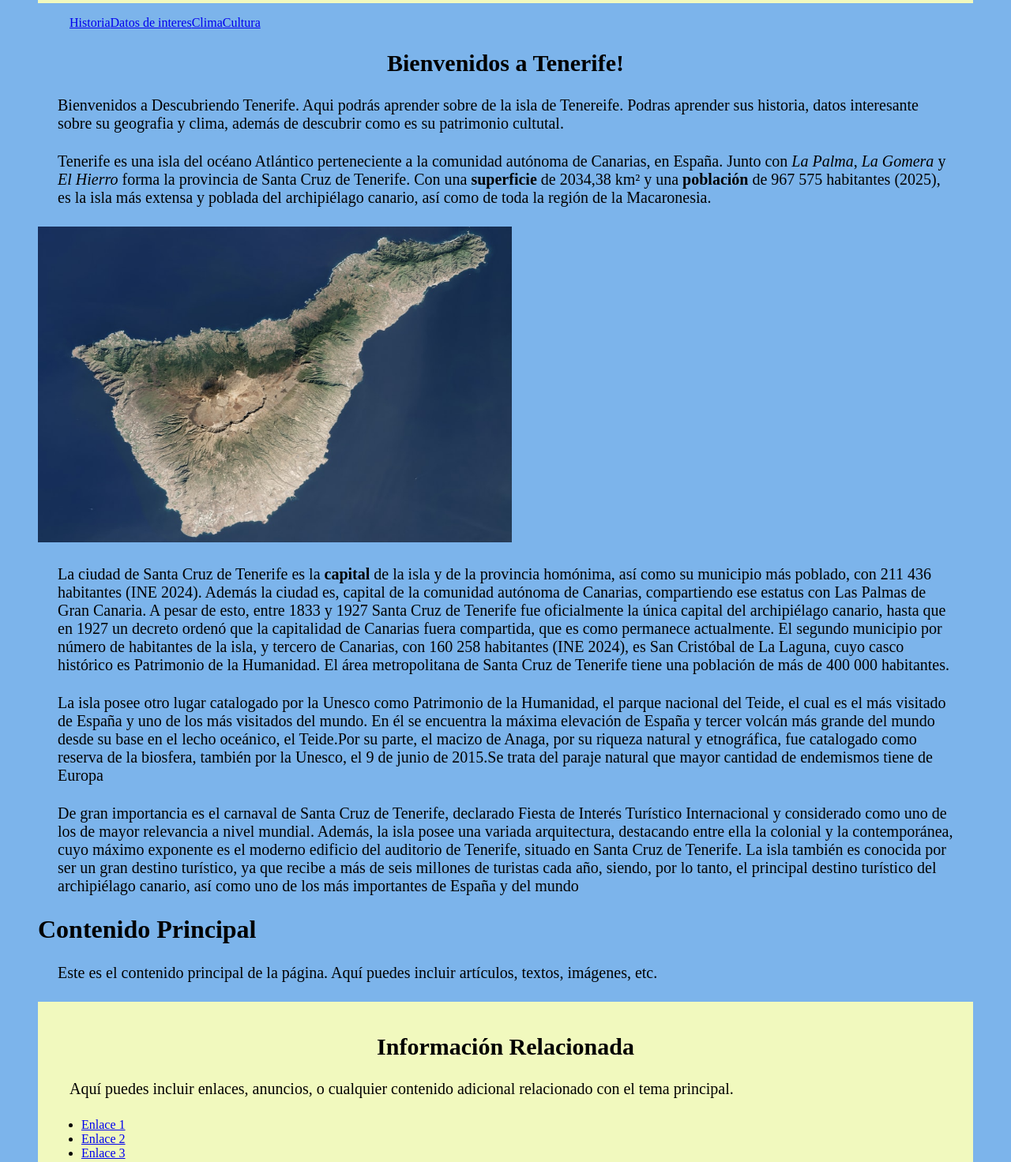
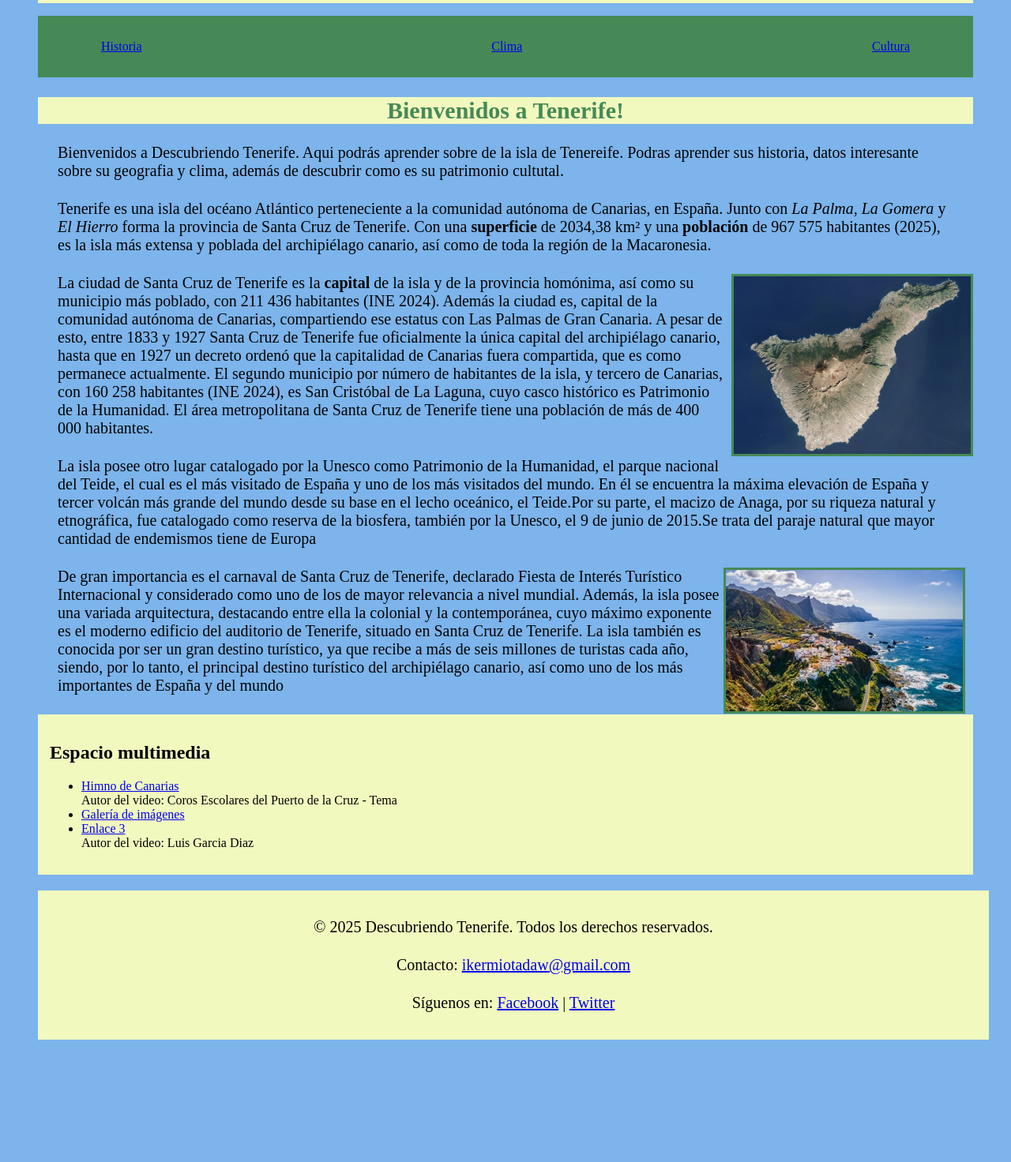
Before and after one commit to ikermiotadaw/Caso-practico-M04, a plain HTML site: page index.html in a window 1280 px wide. Shown: the part 260-1732 px from the top of the page at 79% size. After the commit the page ends 1625 px from the top, so only its background shows below. Drawn offline with Linux system fonts and the light colour scheme.

Commit message:
Mejoras en contenido y CSS
Se ha mejorado el aspecto de la tabla con CSS.
Se ha introducido una nueva imagen y la que estaba se ha colocado mejor en el texto.
El aspecto del navegador también se ha mejorado haciéndolo más acorde al resto de la página y colocando los elementos en horizontal. He realizado algunas otras pequeñas mejoras.

```diff
--- a/index.html
+++ b/index.html
@@ -14,35 +14,33 @@
         ">
         <h1>DESCUBRIENDO TENERIFE</h1>
     </header>
-    <nav>
+    <nav class="navbar">
         <ul>
             <li><a href= "Historia.html">Historia</a></li>
-            <li><a href= "Datosdeinteres.html">Datos de interes</a></li>
             <li><a href= "Clima.html">Clima</a></li>
             <li><a href= "Cultura.html">Cultura</a></li>
+
         </ul>
     </nav>
     <section
->    <h2>Bienvenidos a Tenerife!</h2>
-     <p>Bienvenidos a Descubriendo Tenerife. Aqui podrás aprender sobre de la isla de Tenereife. Podras aprender sus historia, datos interesante sobre su geografia y clima, además de descubrir como es su patrimonio cultutal. </p>
+>    <h2 id="titulo">Bienvenidos a Tenerife!</h2>
+     <p class="parrafo">Bienvenidos a Descubriendo Tenerife. Aqui podrás aprender sobre de la isla de Tenereife. Podras aprender sus historia, datos interesante sobre su geografia y clima, además de descubrir como es su patrimonio cultutal. </p>
      <p>Tenerife es una isla del océano Atlántico perteneciente a la comunidad autónoma de Canarias, en España. Junto con <i>La Palma</i>, <i>La Gomera</i> y <i>El Hierro</i> forma la provincia de Santa Cruz de Tenerife. Con una <strong> superficie </strong> de 2034,38 km² y una <strong>población</strong> de 967 575 habitantes (2025), es la isla más extensa y poblada del archipiélago canario, así como de toda la región de la Macaronesia.</p>
-     <img src="mapageograficodetenerife.jpg" alt="Mapa de Tenerife" width="600" height="400">
+     <img src="mapageograficodetenerife.jpg" alt="Mapa de Tenerife" width="300" height="200" class="imagen-flotante-1">
      <p>La ciudad de Santa Cruz de Tenerife es la <strong>capital</strong> de la isla y de la provincia homónima, así como su municipio más poblado, con 211 436 habitantes (INE 2024). Además la ciudad es, capital de la comunidad autónoma de Canarias, compartiendo ese estatus con Las Palmas de Gran Canaria. A pesar de esto, entre 1833 y 1927 Santa Cruz de Tenerife fue oficialmente la única capital del archipiélago canario, hasta que en 1927 un decreto ordenó que la capitalidad de Canarias fuera compartida, que es como permanece actualmente. El segundo municipio por número de habitantes de la isla, y tercero de Canarias, con 160 258 habitantes (INE 2024), es San Cristóbal de La Laguna, cuyo casco histórico es Patrimonio de la Humanidad. El área metropolitana de Santa Cruz de Tenerife tiene una población de más de 400 000 habitantes.</p>
      <p>La isla posee otro lugar catalogado por la Unesco como Patrimonio de la Humanidad, el parque nacional del Teide, el cual es el más visitado de España y uno de los más visitados del mundo. En él se encuentra la máxima elevación de España y tercer volcán más grande del mundo desde su base en el lecho oceánico, el Teide.Por su parte, el macizo de Anaga, por su riqueza natural y etnográfica, fue catalogado como reserva de la biosfera, también por la Unesco, el 9 de junio de 2015.Se trata del paraje natural que mayor cantidad de endemismos tiene de Europa</p>
+     <img src="tene2.jpg" alt ="Santa Cruz de Tenerife" width="300" height="200" class="imagen-flotante-2">
      <p>De gran importancia es el carnaval de Santa Cruz de Tenerife, declarado Fiesta de Interés Turístico Internacional y considerado como uno de los de mayor relevancia a nivel mundial. Además, la isla posee una variada arquitectura, destacando entre ella la colonial y la contemporánea, cuyo máximo exponente es el moderno edificio del auditorio de Tenerife, situado en Santa Cruz de Tenerife. La isla también es conocida por ser un gran destino turístico, ya que recibe a más de seis millones de turistas cada año, siendo, por lo tanto, el principal destino turístico del archipiélago canario, así como uno de los más importantes de España y del mundo</p>
     </section>
 </body>
-    <main>
-        <h1>Contenido Principal</h1>
-        <p>Este es el contenido principal de la página. Aquí puedes incluir artículos, textos, imágenes, etc.</p>
-    </main>
     <aside>
-        <h2>Información Relacionada</h2>
-        <p>Aquí puedes incluir enlaces, anuncios, o cualquier contenido adicional relacionado con el tema principal.</p>
+        <h2>Espacio multimedia</h2>
         <ul>
-            <li><a href="#">Enlace 1</a></li>
-            <li><a href="#">Enlace 2</a></li>
-            <li><a href="#">Enlace 3</a></li>
+            <li><a href="https://www.youtube.com/watch?v=aAxksvCbYH0&list=RDaAxksvCbYH0&start_radio=1">Himno de Canarias</a></li>
+            <figcaption>Autor del video: Coros Escolares del Puerto de la Cruz - Tema</figcaption>
+            <li><a href="https://www.pexels.com/es-es/buscar/tenerife/">Galería de imágenes</a></li>
+            <li><a href="https://www.youtube.com/watch?v=Zl9Z9SQLFlI">Enlace 3</a></li>
+            <figcaption>Autor del video: Luis Garcia Diaz</figcaption>
         </ul>
     </aside>
     <footer>
--- a/style.css
+++ b/style.css
@@ -4,29 +4,75 @@ header {
     text-align: center;
     padding: 10px;}
 
+
 body {
     background-color: rgb(124, 180, 235);
     padding: 40px;
     color: rgb(2, 2, 2);}
-nav ul {
-    list-style-type: none;
-     display: flex;
-    color: rgb(2, 2, 2)}
-h2 {
+
+.navbar li{
+  display: flex;
+  justify-content: space-between;
+  align-items: center;
+  background-color: rgb(70, 137, 87);
+  padding: 15px 40px;}
+
+.navbar ul{
+  display: flex;
+  justify-content: space-between;
+  align-items: center;
+  background-color: rgb(70, 137, 87);
+  padding: 15px 40px;}
+
+#titulo {
+    color: rgb(70, 137, 87);
+    background-color: rgb(241, 249, 190);
     font-size: 30px;
     text-align: center;}
+.imagen-flotante-1{
+    float: right;
+    margin: 0 0 10px 10px;
+    width: 300px;
+    height: auto;
+    border: 3px solid rgb(70, 137, 87);}
+.imagen-flotante-2{
+    float: right;
+    margin: 0 10px 10px 0;
+    width: 300px;
+    height: auto;
+    border: 3px solid rgb(70, 137, 87);}
+
+.parrafo {
+    font-size: 20px;
+    margin: 25px;}
+
 p {
     font-size: 20px;
-   margin: 25px;}
+    margin: 25px;}
+
+.tabla {
+    justify-content: center;
+    border: 3px solid rgb(70, 137, 87);
+    background-color: rgb(241, 249, 190);
+    color: rgb(0,0,0);
+    border-collapse: collapse;}
+
+td, th {
+    border: 2px solid rgb(70, 137, 87);
+    border-collapse: collapse;
+    padding: 10px;
+    text-align: center;}
+
 img {
      position: right;
-      top: 20px;
-      left: 350px;
-}
+     top: 20px;
+     left: 350px;}
+
 aside {
     background-color: rgb(241, 249, 190);
     padding: 15px;
     margin: 20px 0;}
+
 footer {
     background-color: rgb(241, 249, 190);
     color: rgb(2, 2, 2);
```
Also changed, not shown: Clima.html (+11 -3 lines), Cultura.html (+10 -2 lines), Historia.html (+12 -3 lines), satacruz.jpg (added), teidepanorama.png.jpg (deleted), tene2.jpg (added).
